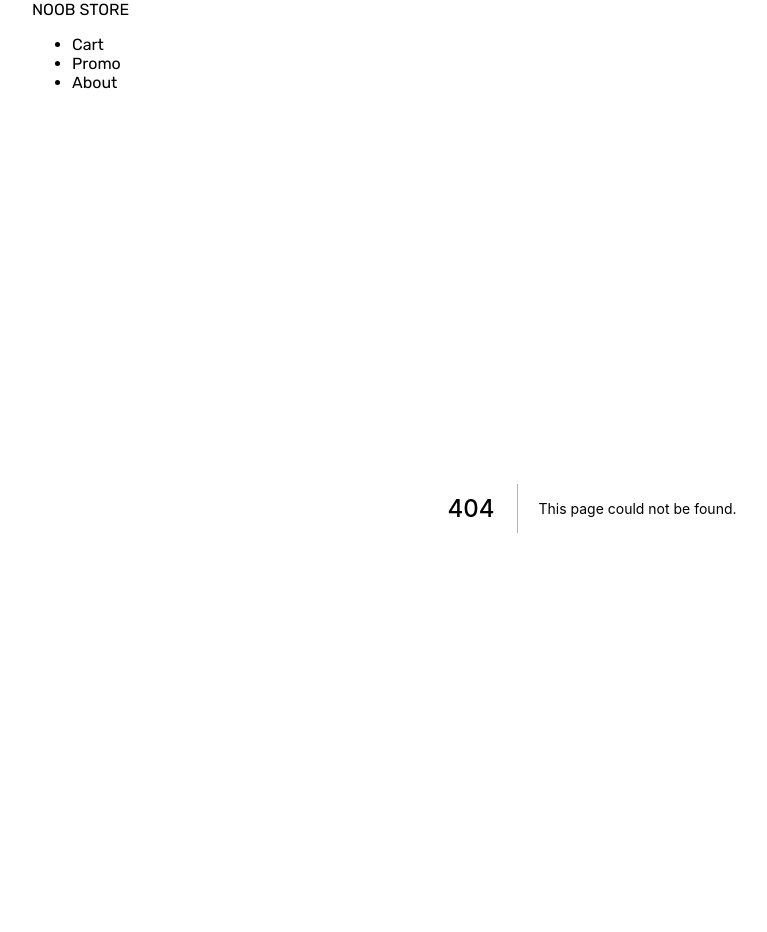
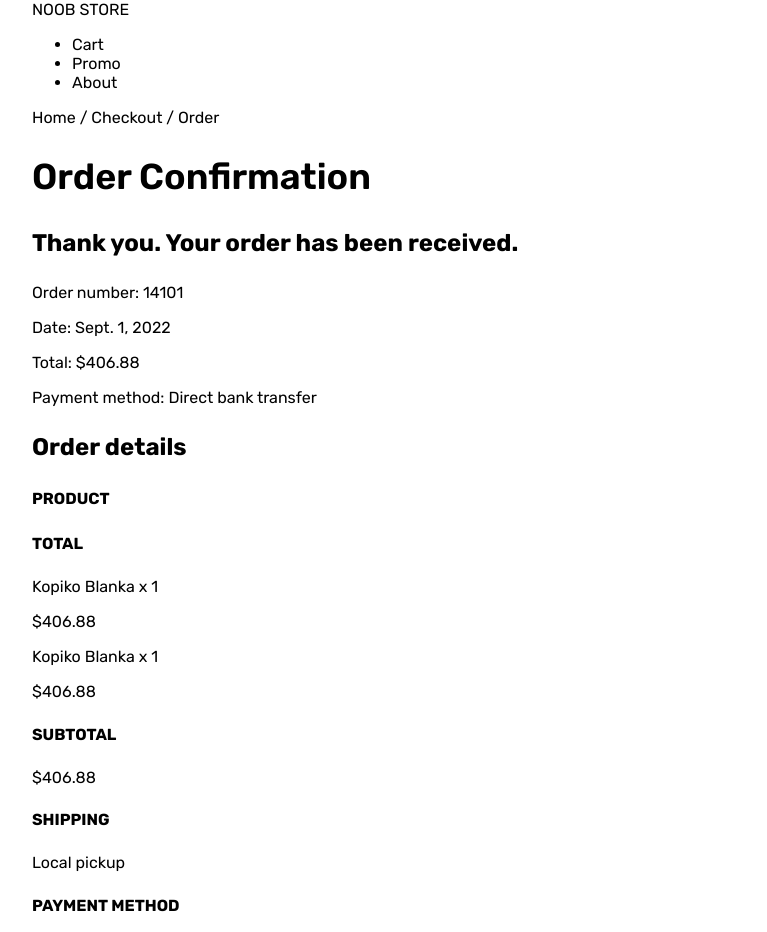
Before and after one commit to briankarlsayen/next-shop, a Next.js app: page /checkout/order-submit/1 in a window 1280 px wide. Before the commit this address had no page. Shown: the top 932 px of the page, without its empty margins (48-815 px from the left). Built offline with nearby package versions, Linux system fonts and the light colour scheme.

Commit message:
update: order page

```diff
--- a/package.json
+++ b/package.json
@@ -9,6 +9,7 @@
     "lint": "next lint"
   },
   "dependencies": {
+    "google-map-react": "^2.2.0",
     "next": "12.2.5",
     "react": "18.2.0",
     "react-dom": "18.2.0"
--- a/pages/checkout.tsx
+++ b/pages/checkout/index.tsx
@@ -1,6 +1,6 @@
 import { useState, useEffect } from 'react'
-import FillBtn from '../components/FillBtn';
-import { CartItem, ErrorInputProps } from '../types';
+import FillBtn from '../../components/FillBtn';
+import { CartItem, ErrorInputProps } from '../../types';
 import Router from 'next/router'
 
 const checkout = () => {
--- /dev/null
+++ b/pages/checkout/order-submit/[id]/index.tsx
@@ -0,0 +1,56 @@
+import React from 'react'
+
+const order = () => {
+  return (
+    <div className='w-full'>
+      <p className='w-full x-spacing'>Home / Checkout / Order</p>
+      <div className='max-w-[80rem] mx-auto x-spacing min-h-screen'>
+        <h2 className='title text-center py-12'>Order Confirmation</h2>
+        <h3 className='text-header pb-4'>Thank you. Your order has been received.</h3>
+        <div>
+          <p>Order number: <span className='font-bold'>14101</span></p>
+          <p>Date: <span className='font-bold'>Sept. 1, 2022</span></p>
+          <p>Total: <span className='font-bold'>$406.88</span></p>
+          <p>Payment method: <span className='font-bold'>Direct bank transfer</span></p>
+        </div>
+        <h3 className='text-header pt-6 pb-4'>Order details</h3>
+        <div className='flex flex-col gap-2'>
+
+          <div className='flex justify-between'>
+            <h4 className='text-subheader-uc'>Product</h4>
+            <h4 className='text-subheader-uc'>Total</h4>
+          </div>
+          <div>
+            <div className='flex justify-between'>
+              <p>Kopiko Blanka <span>x 1</span></p>
+              <p>$406.88</p>
+            </div>
+            <div className='flex justify-between'>
+              <p>Kopiko Blanka <span>x 1</span></p>
+              <p>$406.88</p>
+            </div>
+          </div>
+
+          <div className='flex justify-between'>
+            <h4 className='text-subheader-uc'>Subtotal</h4>
+            <p>$406.88</p>
+          </div>
+          <div className='flex justify-between'>
+            <h4 className='text-subheader-uc'>Shipping</h4>
+            <p>Local pickup</p>
+          </div>
+          <div className='flex justify-between'>
+            <h4 className='text-subheader-uc'>Payment Method</h4>
+            <p>Direct bank transfer</p>
+          </div>
+          <div className='flex justify-between'>
+            <h4 className='text-subheader-uc'>Total</h4>
+            <p>$406.88</p>
+          </div>
+        </div>
+      </div>
+    </div>
+  )
+}
+
+export default order
--- /dev/null
+++ b/pages/contact.tsx
@@ -0,0 +1,9 @@
+import React from 'react'
+
+const contact = () => {
+  return (
+    <div>contact</div>
+  )
+}
+
+export default contact
--- a/styles/globals.css
+++ b/styles/globals.css
@@ -38,7 +38,7 @@ a {
 }
 
 .text-subheader-uc {
-  @apply  text-xs uppercase;
+  @apply  text-base uppercase;
 }
 
 .footer-list {
```
Also changed, not shown: 1 other file (tests, documents, lock files or other folders).
